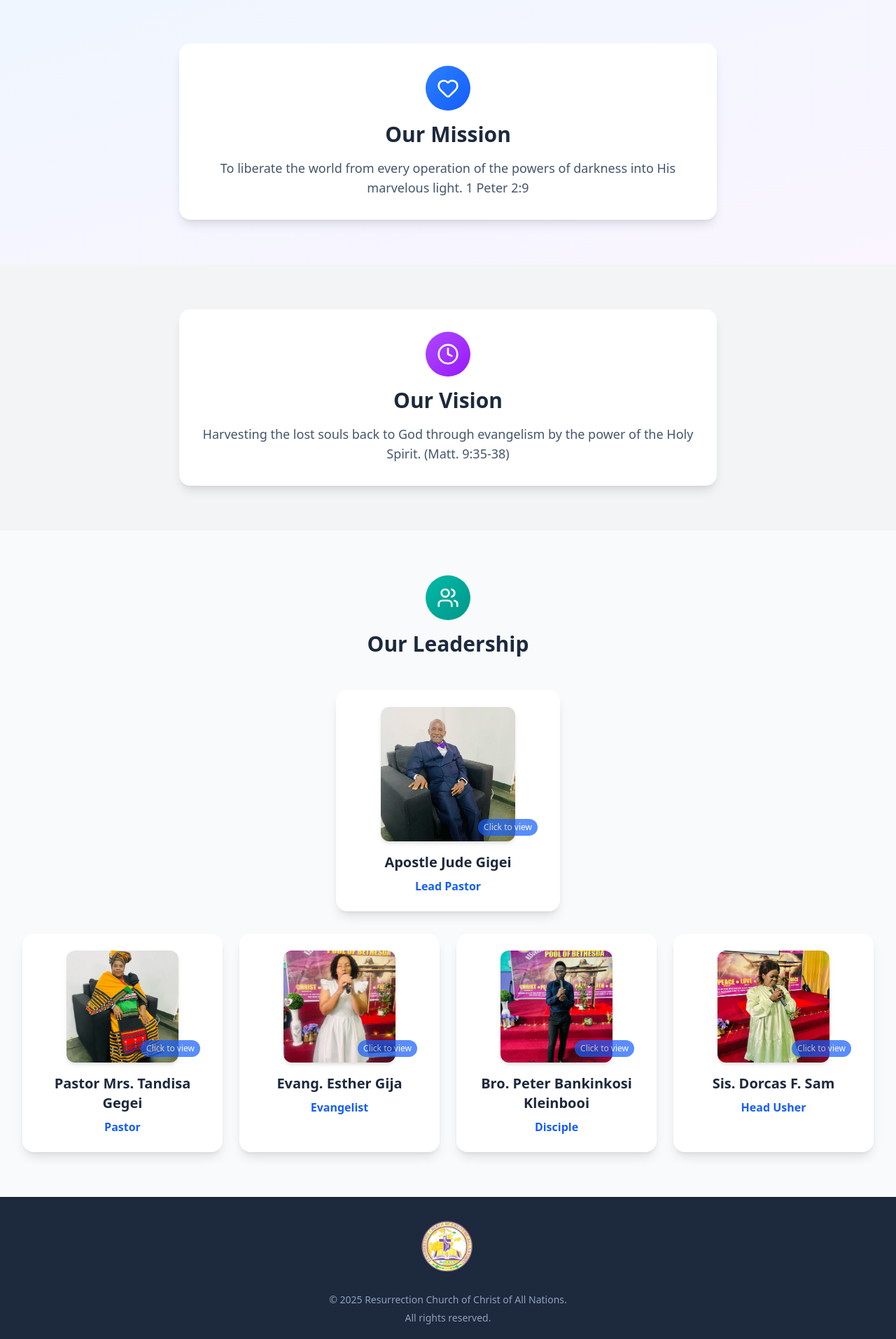
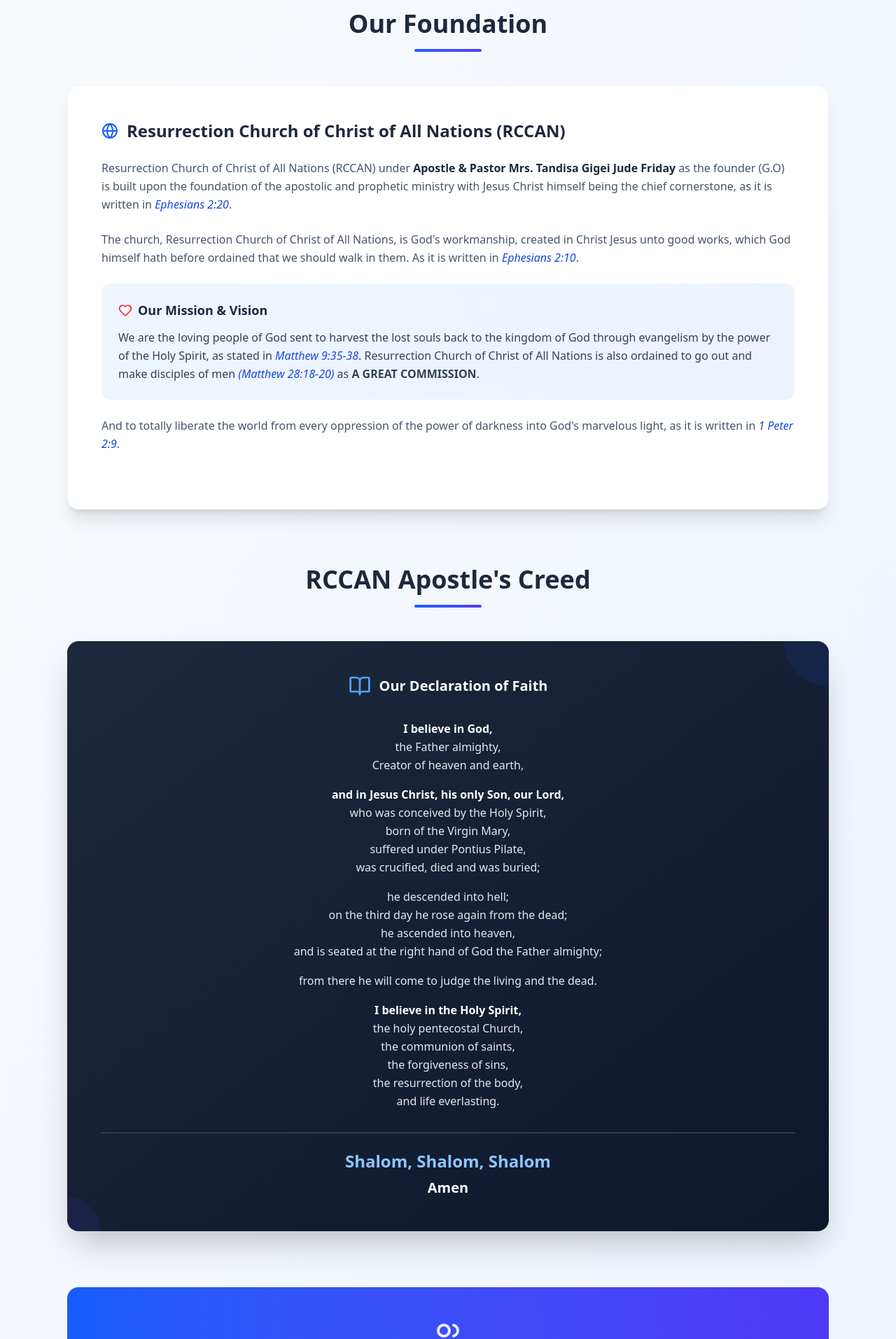
Before and after one commit to FavourShah/RCCAN-SITE, a React (Vite) app: page /about in a window 1280 px wide. Shown: the part 562-2475 px from the top of the page at 70% size. Built offline with nearby package versions, Linux system fonts and the light colour scheme.

Commit message:
added some new contents to the about page

```diff
--- a/src/pages/About.jsx
+++ b/src/pages/About.jsx
@@ -1,22 +1,24 @@
 import React, { useState, useEffect } from 'react';
-import { Heart, Clock, Users, ArrowUp, ChevronDown, X, ZoomIn } from 'lucide-react';
+import { Heart, Users, BookOpen, Globe, ChevronDown } from 'lucide-react';
 
-const About = () => {
+const AboutPage = () => {
   const [currentSlide, setCurrentSlide] = useState(0);
-  const [showBackToTop, setShowBackToTop] = useState(false);
-  const [modalImage, setModalImage] = useState(null);
 
   const heroSlides = [
-
     {
-      title: "Our Mission in Faith",
-      subtitle: "Liberating the world into His marvelous light",
-      image: "/images/about1.jpg"
+      image: '/images/church-interior.jpg',
+      title: 'About Our Church',
+      subtitle: 'Built upon the foundation of apostolic and prophetic ministry with Jesus Christ as our chief cornerstone'
     },
     {
-      title: "Join Our Family",
-      subtitle: "Growing together through worship and service",
-      image: "/images/about1.jpg"
+      image: '/images/congregation.jpg',
+      title: 'Our Foundation',
+      subtitle: 'Resurrection Church of Christ of All Nations - God\'s workmanship created in Christ Jesus unto good works'
+    },
+    {
+      image: '/images/worship.jpg',
+      title: 'Our Mission',
+      subtitle: 'Called to harvest lost souls and make disciples of all nations through the power of the Holy Spirit'
     }
   ];
 
@@ -24,31 +26,11 @@ const About = () => {
     const timer = setInterval(() => {
       setCurrentSlide((prev) => (prev + 1) % heroSlides.length);
     }, 5000);
+
     return () => clearInterval(timer);
-  }, []);
-
-  useEffect(() => {
-    const handleScroll = () => {
-      setShowBackToTop(window.scrollY > 300);
-    };
-    window.addEventListener('scroll', handleScroll);
-    return () => window.removeEventListener('scroll', handleScroll);
-  }, []);
-
-  const scrollToTop = () => {
-    window.scrollTo({ top: 0, behavior: 'smooth' });
-  };
-
-  const openModal = (imageSrc, name, title) => {
-    setModalImage({ src: imageSrc, name, title });
-  };
-
-  const closeModal = () => {
-    setModalImage(null);
-  };
-
+  }, [heroSlides.length]);
   return (
-    <div className="min-h-screen bg-gray-50 pt-20">
+    <div className="min-h-screen bg-gradient-to-br from-slate-50 to-blue-50">
       {/* Hero Section */}
       <section id="about-hero" className="relative h-[60vh] flex items-center justify-center overflow-hidden">
         <div
@@ -80,183 +62,131 @@ const About = () => {
         <ChevronDown className="absolute bottom-8 left-1/2 transform -translate-x-1/2 w-8 h-8 text-white animate-bounce" />
       </section>
 
-      {/* Mission Section */}
-      <section className="py-16 bg-gradient-to-br from-blue-50 to-purple-50">
-        <div className="max-w-7xl mx-auto px-4 sm:px-6 lg:px-8">
-          <div className="bg-white rounded-2xl p-8 shadow-lg max-w-3xl mx-auto text-center">
-            <div className="w-16 h-16 bg-gradient-to-br from-blue-500 to-blue-600 rounded-full flex items-center justify-center mx-auto mb-4">
-              <Heart className="w-8 h-8 text-white" />
+      {/* Main Content */}
+      <section className="py-16 lg:py-24">
+        <div className="max-w-6xl mx-auto px-4 sm:px-6 lg:px-8">
+
+          {/* Church Description */}
+          <div className="mb-20">
+            <div className="text-center mb-12">
+              <h2 className="text-3xl sm:text-4xl font-bold text-slate-800 mb-4">
+                Our Foundation
+              </h2>
+              <div className="w-24 h-1 bg-gradient-to-r from-blue-600 to-indigo-600 mx-auto rounded-full"></div>
             </div>
-            <h2 className="text-3xl font-bold text-slate-800 mb-4">Our Mission</h2>
-            <p className="text-lg text-slate-600">
-              To liberate the world from every operation of the powers of darkness into His marvelous light. 1 Peter 2:9
-            </p>
-          </div>
-        </div>
-      </section>
 
-      {/* Vision Section */}
-      <section className="py-16 bg-gray-100">
-        <div className="max-w-7xl mx-auto px-4 sm:px-6 lg:px-8">
-          <div className="bg-white rounded-2xl p-8 shadow-lg max-w-3xl mx-auto text-center">
-            <div className="w-16 h-16 bg-gradient-to-br from-purple-500 to-purple-600 rounded-full flex items-center justify-center mx-auto mb-4">
-              <Clock className="w-8 h-8 text-white" />
+            <div className="bg-white rounded-2xl shadow-xl p-8 sm:p-12 border border-slate-100">
+              <div className="prose prose-lg max-w-none">
+                <div className="mb-8">
+                  <h3 className="text-2xl font-semibold text-slate-800 mb-6 flex items-center">
+                    <Globe className="w-6 h-6 text-blue-600 mr-3" />
+                    Resurrection Church of Christ of All Nations (RCCAN)
+                  </h3>
+                  <p className="text-slate-600 leading-relaxed mb-6">
+                    Resurrection Church of Christ of All Nations (RCCAN) under <strong className="text-slate-800">Apostle & Pastor Mrs. Tandisa Gigei Jude Friday</strong> as the founder (G.O) is built upon the foundation of the apostolic and prophetic ministry with Jesus Christ himself being the chief cornerstone, as it is written in <em className="text-blue-700">Ephesians 2:20</em>.
+                  </p>
+
+                  <p className="text-slate-600 leading-relaxed mb-6">
+                    The church, Resurrection Church of Christ of All Nations, is God's workmanship, created in Christ Jesus unto good works, which God himself hath before ordained that we should walk in them. As it is written in <em className="text-blue-700">Ephesians 2:10</em>.
+                  </p>
+
+                  <div className="bg-gradient-to-r from-blue-50 to-indigo-50 rounded-xl p-6 mb-6">
+                    <h4 className="text-lg font-semibold text-slate-800 mb-3 flex items-center">
+                      <Heart className="w-5 h-5 text-red-500 mr-2" />
+                      Our Mission & Vision
+                    </h4>
+                    <p className="text-slate-700 leading-relaxed">
+                      We are the loving people of God sent to harvest the lost souls back to the kingdom of God through evangelism by the power of the Holy Spirit, as stated in <em className="text-blue-700">Matthew 9:35-38</em>. Resurrection Church of Christ of All Nations is also ordained to go out and make disciples of men <em className="text-blue-700">(Matthew 28:18-20)</em> as <strong>A GREAT COMMISSION</strong>.
+                    </p>
+                  </div>
+
+                  <p className="text-slate-600 leading-relaxed">
+                    And to totally liberate the world from every oppression of the power of darkness into God's marvelous light, as it is written in <em className="text-blue-700">1 Peter 2:9</em>.
+                  </p>
+                </div>
+              </div>
             </div>
-            <h2 className="text-3xl font-bold text-slate-800 mb-4">Our Vision</h2>
-            <p className="text-lg text-slate-600">
-              Harvesting the lost souls back to God through evangelism by the power of the Holy Spirit. (Matt. 9:35-38)
-            </p>
-          </div>
-        </div>
-      </section>
-
-      {/* Leadership Section */}
-      <section className="py-16">
-        <div className="max-w-7xl mx-auto px-4 sm:px-6 lg:px-8">
-          <div className="text-center mb-12">
-            <div className="w-16 h-16 bg-gradient-to-br from-teal-500 to-teal-600 rounded-full flex items-center justify-center mx-auto mb-4">
-              <Users className="w-8 h-8 text-white" />
-            </div>
-            <h2 className="text-3xl font-bold text-slate-800 mb-4">Our Leadership</h2>
           </div>
 
-          {/* All Leaders Grid */}
-          <div className="flex flex-col items-center space-y-8">
-            {/* Lead Pastor - Centered */}
-            <div className="text-center bg-white rounded-2xl p-6 shadow-lg hover:shadow-xl transition-shadow w-full max-w-xs">
-              <div className="relative group cursor-pointer" onClick={() => openModal('/images/lead pastor.jpg', 'Apostle Jude Gigei', 'Lead Pastor')}>
-                <img
-                  src="/images/lead pastor.jpg"
-                  alt="Apostle Jude Gigei"
-                  className="w-48 h-48 mx-auto mb-4 rounded-xl object-cover shadow-md transition-transform duration-300 group-hover:scale-105"
-                />
-                <div className="absolute inset-0 bg-black/0 group-hover:bg-black/20 transition-all duration-300 rounded-xl flex items-center justify-center">
-                  <ZoomIn className="w-8 h-8 text-white opacity-0 group-hover:opacity-100 transition-opacity duration-300" />
+          {/* Apostle's Creed */}
+          <div>
+            <div className="text-center mb-12">
+              <h2 className="text-3xl sm:text-4xl font-bold text-slate-800 mb-4">
+                RCCAN Apostle's Creed
+              </h2>
+              <div className="w-24 h-1 bg-gradient-to-r from-blue-600 to-indigo-600 mx-auto rounded-full"></div>
+            </div>
+
+            <div className="bg-gradient-to-br from-slate-800 to-slate-900 rounded-2xl shadow-2xl p-8 sm:p-12 text-white relative overflow-hidden">
+              {/* Decorative elements */}
+              <div className="absolute top-0 right-0 w-32 h-32 bg-blue-600/10 rounded-full -translate-y-16 translate-x-16"></div>
+              <div className="absolute bottom-0 left-0 w-24 h-24 bg-indigo-600/10 rounded-full translate-y-12 -translate-x-12"></div>
+
+              <div className="relative">
+                <div className="flex items-center justify-center mb-8">
+                  <BookOpen className="w-8 h-8 text-blue-400 mr-3" />
+                  <h3 className="text-xl font-semibold">Our Declaration of Faith</h3>
                 </div>
-                <div className="absolute bottom-2 right-2 bg-blue-600 text-white text-xs px-2 py-1 rounded-full opacity-70 group-hover:opacity-100 transition-opacity">
-                  Click to view
+
+                <div className="prose prose-lg prose-invert max-w-none">
+                  <div className="text-center leading-relaxed space-y-4 text-slate-200">
+                    <p><strong className="text-white">I believe in God,</strong><br />
+                    the Father almighty,<br />
+                    Creator of heaven and earth,</p>
+
+                    <p><strong className="text-white">and in Jesus Christ, his only Son, our Lord,</strong><br />
+                    who was conceived by the Holy Spirit,<br />
+                    born of the Virgin Mary,<br />
+                    suffered under Pontius Pilate,<br />
+                    was crucified, died and was buried;</p>
+
+                    <p>he descended into hell;<br />
+                    on the third day he rose again from the dead;<br />
+                    he ascended into heaven,<br />
+                    and is seated at the right hand of God the Father almighty;</p>
+
+                    <p>from there he will come to judge the living and the dead.</p>
+
+                    <p><strong className="text-white">I believe in the Holy Spirit,</strong><br />
+                    the holy pentecostal Church,<br />
+                    the communion of saints,<br />
+                    the forgiveness of sins,<br />
+                    the resurrection of the body,<br />
+                    and life everlasting.</p>
+
+                    <div className="mt-8 pt-6 border-t border-slate-600">
+                      <p className="text-2xl font-bold text-blue-300">
+                        Shalom, Shalom, Shalom
+                      </p>
+                      <p className="text-xl font-semibold text-white mt-2">
+                        Amen
+                      </p>
+                    </div>
+                  </div>
                 </div>
               </div>
-              <h3 className="text-xl font-bold text-slate-800 mb-2">Apostle Jude Gigei</h3>
-              <h4 className="text-base text-blue-600 font-semibold">Lead Pastor</h4>
             </div>
+          </div>
 
-            {/* Other Leaders - Horizontal on Desktop, Vertical on Mobile */}
-            <div className="grid grid-cols-1 sm:grid-cols-2 lg:grid-cols-4 gap-6 justify-items-center w-full">
-              <div className="text-center bg-white rounded-2xl p-6 shadow-lg hover:shadow-xl transition-shadow w-full max-w-xs">
-                <div className="relative group cursor-pointer" onClick={() => openModal('/images/pastor-mrs.jpg')}>
-                  <img
-                    src="/images/pastor-mrs.jpg"
-                    alt=""
-                    className="w-40 h-40 mx-auto mb-4 rounded-xl object-cover shadow-md transition-transform duration-300 group-hover:scale-105"
-                  />
-                  <div className="absolute inset-0 bg-black/0 group-hover:bg-black/20 transition-all duration-300 rounded-xl flex items-center justify-center">
-                    <ZoomIn className="w-6 h-6 text-white opacity-0 group-hover:opacity-100 transition-opacity duration-300" />
-                  </div>
-                  <div className="absolute bottom-2 right-2 bg-blue-600 text-white text-xs px-2 py-1 rounded-full opacity-70 group-hover:opacity-100 transition-opacity">
-                    Click to view
-                  </div>
-                </div>
-                <h3 className="text-xl font-bold text-slate-800 mb-2">Pastor Mrs. Tandisa Gegei</h3>
-                <h4 className="text-base text-blue-600 font-semibold">Pastor</h4>
-              </div>
-
-              <div className="text-center bg-white rounded-2xl p-6 shadow-lg hover:shadow-xl transition-shadow w-full max-w-xs">
-                <div className="relative group cursor-pointer" onClick={() => openModal('/images/evangelist.jpg')}>
-                  <img
-                    src="/images/evangelist.jpg"
-                    alt=""
-                    className="w-40 h-40 mx-auto mb-4 rounded-xl object-cover shadow-md transition-transform duration-300 group-hover:scale-105"
-                  />
-                  <div className="absolute inset-0 bg-black/0 group-hover:bg-black/20 transition-all duration-300 rounded-xl flex items-center justify-center">
-                    <ZoomIn className="w-6 h-6 text-white opacity-0 group-hover:opacity-100 transition-opacity duration-300" />
-                  </div>
-                  <div className="absolute bottom-2 right-2 bg-blue-600 text-white text-xs px-2 py-1 rounded-full opacity-70 group-hover:opacity-100 transition-opacity">
-                    Click to view
-                  </div>
-                </div>
-                <h3 className="text-xl font-bold text-slate-800 mb-2">Evang. Esther Gija</h3>
-                <h4 className="text-base text-blue-600 font-semibold">Evangelist</h4>
-              </div>
-
-              <div className="text-center bg-white rounded-2xl p-6 shadow-lg hover:shadow-xl transition-shadow w-full max-w-xs">
-                <div className="relative group cursor-pointer" onClick={() => openModal('/images/disciple.jpg')}>
-                  <img
-                    src="/images/disciple.jpg"
-                    alt=""
-                    className="w-40 h-40 mx-auto mb-4 rounded-xl object-cover shadow-md transition-transform duration-300 group-hover:scale-105"
-                  />
-                  <div className="absolute inset-0 bg-black/0 group-hover:bg-black/20 transition-all duration-300 rounded-xl flex items-center justify-center">
-                    <ZoomIn className="w-6 h-6 text-white opacity-0 group-hover:opacity-100 transition-opacity duration-300" />
-                  </div>
-                  <div className="absolute bottom-2 right-2 bg-blue-600 text-white text-xs px-2 py-1 rounded-full opacity-70 group-hover:opacity-100 transition-opacity">
-                    Click to view
-                  </div>
-                </div>
-                <h3 className="text-xl font-bold text-slate-800 mb-2"> Bro. Peter Bankinkosi Kleinbooi</h3>
-                <h4 className="text-base text-blue-600 font-semibold">Disciple</h4>
-              </div>
-
-              <div className="text-center bg-white rounded-2xl p-6 shadow-lg hover:shadow-xl transition-shadow w-full max-w-xs">
-                <div className="relative group cursor-pointer" onClick={() => openModal('/images/head usher.jpg')}>
-                  <img
-                    src="/images/head usher.jpg"
-                    alt=""
-                    className="w-40 h-40 mx-auto mb-4 rounded-xl object-cover shadow-md transition-transform duration-300 group-hover:scale-105"
-                  />
-                  <div className="absolute inset-0 bg-black/0 group-hover:bg-black/20 transition-all duration-300 rounded-xl flex items-center justify-center">
-                    <ZoomIn className="w-6 h-6 text-white opacity-0 group-hover:opacity-100 transition-opacity duration-300" />
-                  </div>
-                  <div className="absolute bottom-2 right-2 bg-blue-600 text-white text-xs px-2 py-1 rounded-full opacity-70 group-hover:opacity-100 transition-opacity">
-                    Click to view
-                  </div>
-                </div>
-                <h3 className="text-xl font-bold text-slate-800 mb-2">Sis. Dorcas F. Sam</h3>
-                <h4 className="text-base text-blue-600 font-semibold">Head Usher</h4>
-              </div>
+          {/* Call to Action */}
+          <div className="mt-20 text-center">
+            <div className="bg-gradient-to-r from-blue-600 to-indigo-600 rounded-2xl p-8 sm:p-12 text-white">
+              <Users className="w-12 h-12 mx-auto mb-6 opacity-90" />
+              <h3 className="text-2xl sm:text-3xl font-bold mb-4">
+                Join Our Community of Faith
+              </h3>
+              <p className="text-lg text-blue-100 mb-8 max-w-2xl mx-auto">
+                Experience the transformative power of God's love in a welcoming community dedicated to spiritual growth and service.
+              </p>
+              <button className="bg-white text-blue-600 font-semibold px-8 py-3 rounded-lg hover:bg-blue-50 transition-colors duration-200 shadow-lg">
+                Visit Us Today
+              </button>
             </div>
           </div>
         </div>
       </section>
-
-      {/* Image Modal */}
-      {modalImage && (
-        <div className="fixed inset-0 bg-black/80 flex items-center justify-center z-50 p-4" onClick={closeModal}>
-          <div className="relative max-w-4xl max-h-full bg-white rounded-2xl overflow-hidden" onClick={(e) => e.stopPropagation()}>
-            <button
-              onClick={closeModal}
-              className="absolute top-4 right-4 bg-white/90 hover:bg-white text-gray-800 rounded-full p-2 z-10 transition-colors"
-              aria-label="Close modal"
-            >
-              <X className="w-6 h-6" />
-            </button>
-            <div className="p-6">
-              <img
-                src={modalImage.src}
-                alt={modalImage.name}
-                className="w-full h-auto max-h-[70vh] object-contain rounded-xl"
-              />
-              <div className="text-center mt-4">
-                <h3 className="text-2xl font-bold text-slate-800 mb-1">{modalImage.name}</h3>
-                <p className="text-lg text-blue-600 font-semibold">{modalImage.title}</p>
-              </div>
-            </div>
-          </div>
-        </div>
-      )}
-
-      {/* Back to Top Button */}
-      {showBackToTop && (
-        <button
-          onClick={scrollToTop}
-          className="fixed bottom-8 right-8 bg-gradient-to-r from-blue-600 to-purple-600 text-white p-3 rounded-full shadow-lg hover:scale-110 transition-all duration-300 z-50"
-          aria-label="Back to Top"
-        >
-          <ArrowUp className="w-6 h-6" />
-        </button>
-      )}
     </div>
   );
 };
 
-export default About;
+export default AboutPage;
```
